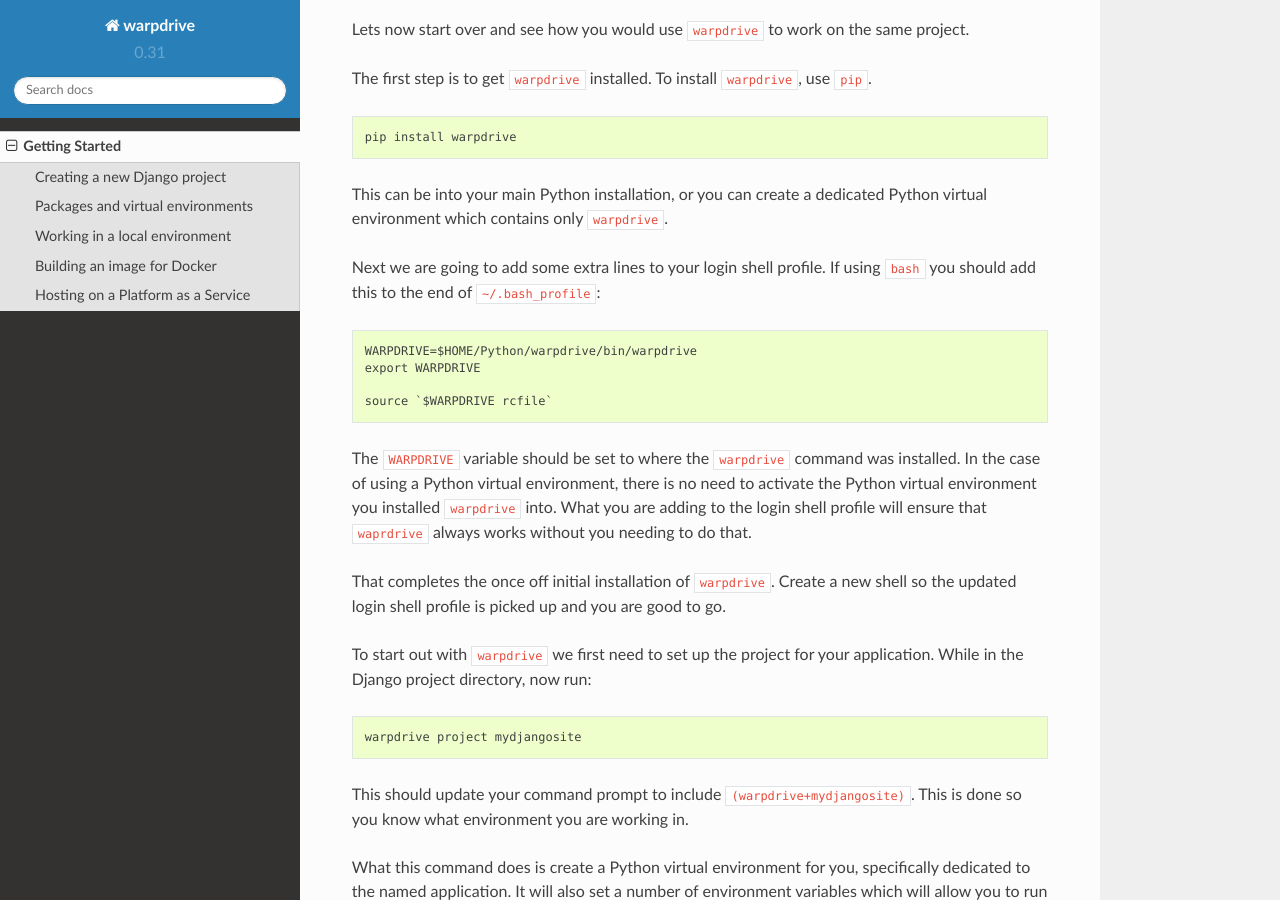
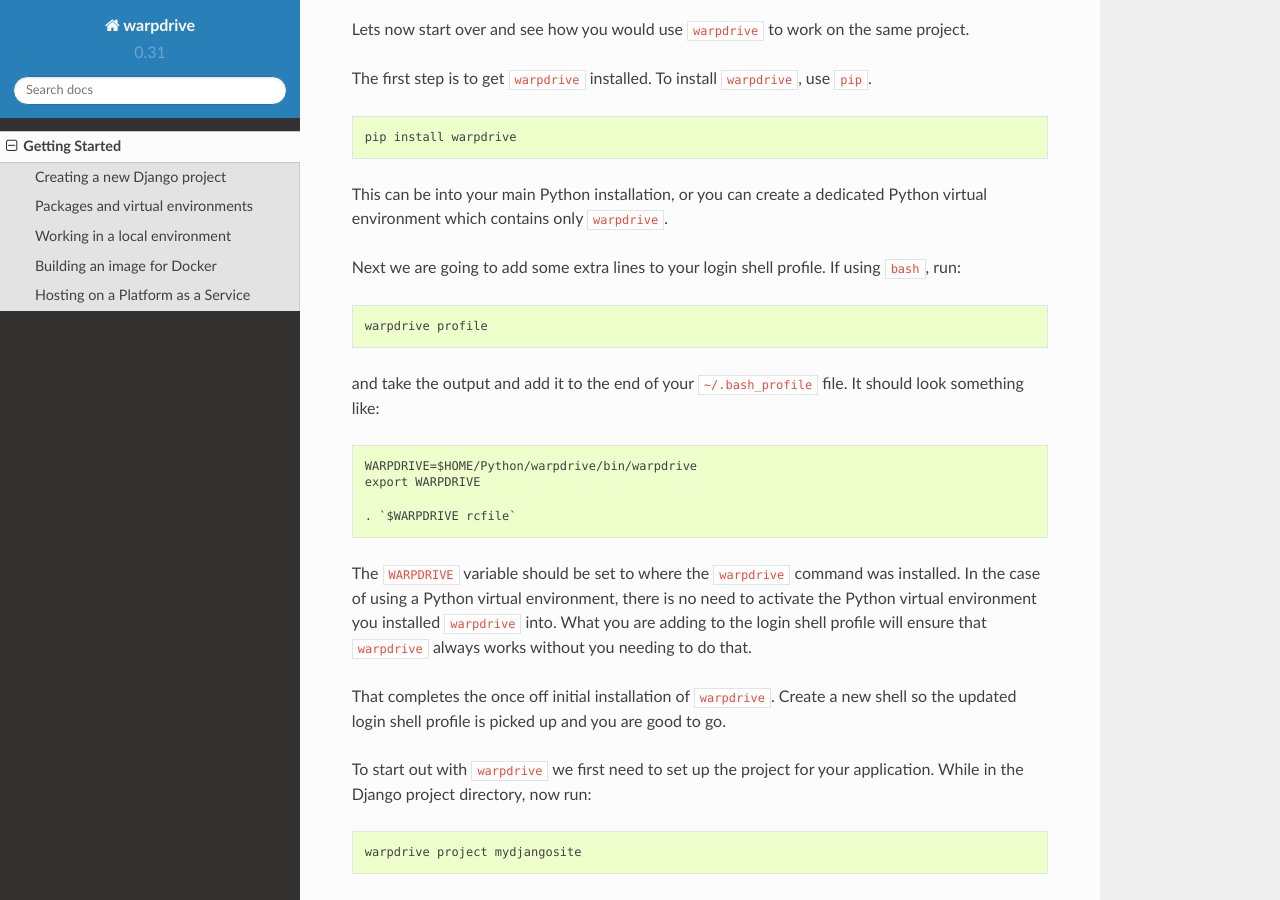
Before and after one commit to getwarped/warpdrive, a Sphinx documentation site: the page built from docs/getting-started.rst, in a window 1280 px wide and 900 px high, scrolled down 2895 px. Built offline with Sphinx 7.4.7 and the Read the Docs theme 2.0.0, drawn with Linux system fonts in a browser that asks for light colours.

Commit message:
Document new command to help in setting up login scripts.

```diff
--- a/docs/getting-started.rst
+++ b/docs/getting-started.rst
@@ -164,18 +164,27 @@
 dedicated Python virtual environment which contains only ``warpdrive``.
 
 Next we are going to add some extra lines to your login shell profile. If
-using ``bash`` you should add this to the end of ``~/.bash_profile``::
+using ``bash``, run:
+
+::
+
+    warpdrive profile
+
+and take the output and add it to the end of your ``~/.bash_profile`` file.
+It should look something like:
+
+::
 
     WARPDRIVE=$HOME/Python/warpdrive/bin/warpdrive
     export WARPDRIVE
 
-    source `$WARPDRIVE rcfile`
+    . `$WARPDRIVE rcfile`
 
 The ``WARPDRIVE`` variable should be set to where the ``warpdrive`` command
 was installed. In the case of using a Python virtual environment, there is
 no need to activate the Python virtual environment you installed
 ``warpdrive`` into. What you are adding to the login shell profile will
-ensure that ``waprdrive`` always works without you needing to do that.
+ensure that ``warpdrive`` always works without you needing to do that.
 
 That completes the once off initial installation of ``warpdrive``. Create
 a new shell so the updated login shell profile is picked up and you are
```
